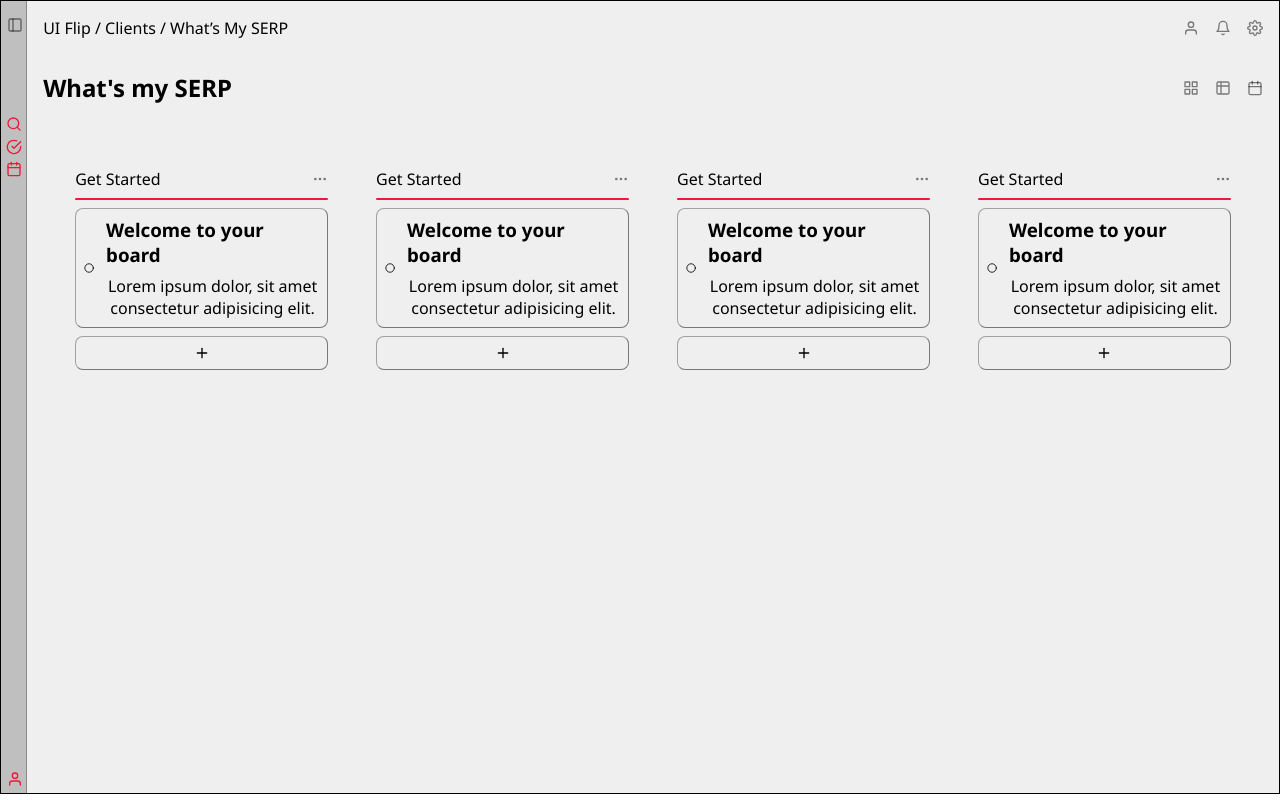
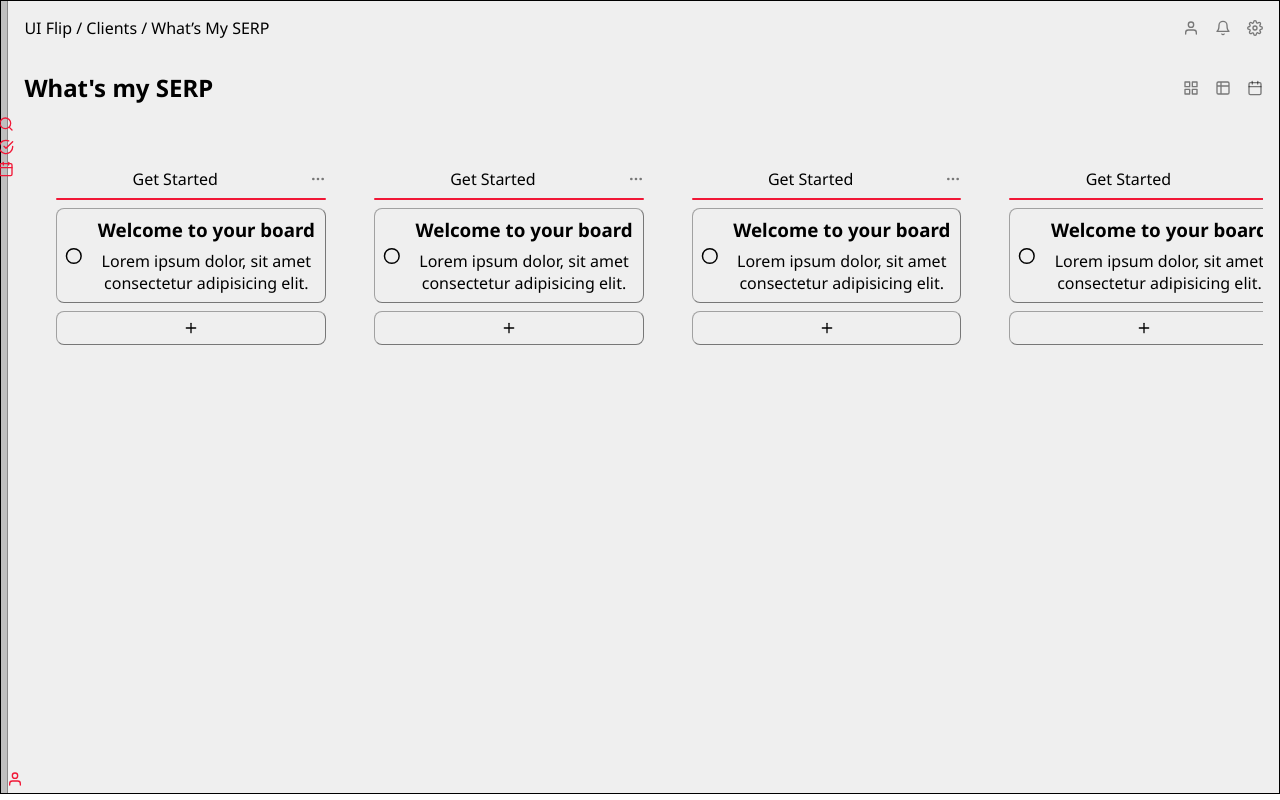
Before and after one commit to FariassArthur/NoteBox, a Next.js app in the folder front/: page / in a window 1280 px wide. Built offline with nearby package versions, Linux system fonts and the light colour scheme.

Commit message:
Changing notesheet overflow

```diff
--- a/front/src/components/Home/HomeMain.tsx
+++ b/front/src/components/Home/HomeMain.tsx
@@ -1,4 +1,4 @@
-import React from "react";
+import React, { useState } from "react";
 
 //styles
 import styled from "styled-components";
@@ -9,19 +9,35 @@ import NoteSheet from "../Notes/NoteSheet";
 type Props = {};
 
 const HomeMain = (props: Props) => {
+  const [overflow, setOverflow] = useState<"x" | "y">("x");
+
   return (
-    <Main>
-      <NoteSheet />
-      <NoteSheet />
-      <NoteSheet />
-      <NoteSheet />
+    <Main $overflow={overflow}>
+      <NoteSheet overflow={overflow} />
+      <NoteSheet overflow={overflow} />
+      <NoteSheet overflow={overflow} />
+      <NoteSheet overflow={overflow} />
+      <NoteSheet overflow={overflow} />
+      <NoteSheet overflow={overflow} />
+      <NoteSheet overflow={overflow} />
     </Main>
   );
 };
 
 export default HomeMain;
 
-const Main = styled.main`
+const Main = styled.main<{ $overflow: string }>`
+  ${({ $overflow }) =>
+    $overflow === "x"
+      ? `
+      overflow-x: scroll;
+      flex-direction: row;
+    `
+      : `
+      overflow-x: visible;
+      flex-direction: column;
+    `}
+
   box-sizing: border-box;
   padding: 1rem;
 
--- a/front/src/components/Notes/NoteSheet.tsx
+++ b/front/src/components/Notes/NoteSheet.tsx
@@ -13,9 +13,11 @@ import { FiMoreHorizontal } from "react-icons/fi";
 import Note from "./components/Note";
 import NotePlus from "./components/NotePlus";
 
-type Props = {};
+interface Props {
+  overflow: "x" | "y";
+}
 
-const NoteSheet = (props: Props) => {
+const NoteSheet = ({ overflow }: Props) => {
   const [check, setCheck] = useState<boolean>(false);
 
   const toggleCheck = () => {
@@ -53,8 +55,15 @@ const NoteSheet = (props: Props) => {
 export default NoteSheet;
 
 const Main = styled.main`
+  min-width: 25%;
+  width: 100%
+  border: 1px solid;
+  display: flex;
+  flex-direction: column;
+  align-items: center;
+
   header {
-    max-width: 100%;
+    width: 100%;
 
     display: flex;
     align-items: center;
@@ -67,12 +76,11 @@ const Main = styled.main`
     align-items: center;
     justify-content: center;
     flex-direction: column;
+    width: 100%;
 
     gap: 0.5rem;
   }
 
   box-sizing: border-box;
   padding: 1rem;
-
-  max-width: 25%;
 `;
--- a/front/src/components/Notes/components/Note.tsx
+++ b/front/src/components/Notes/components/Note.tsx
@@ -43,9 +43,12 @@ const NoteContainer = styled.main<{
   align-items: center;
   justify-content: center;
   gap: 5%;
+  width: 100%;
   border: 0.2px outset var(--aside-border);
   padding: 0.5rem;
+
   cursor: pointer;
+  box-sizing: border-box;
 
   border-radius: var(--border);
 
```
